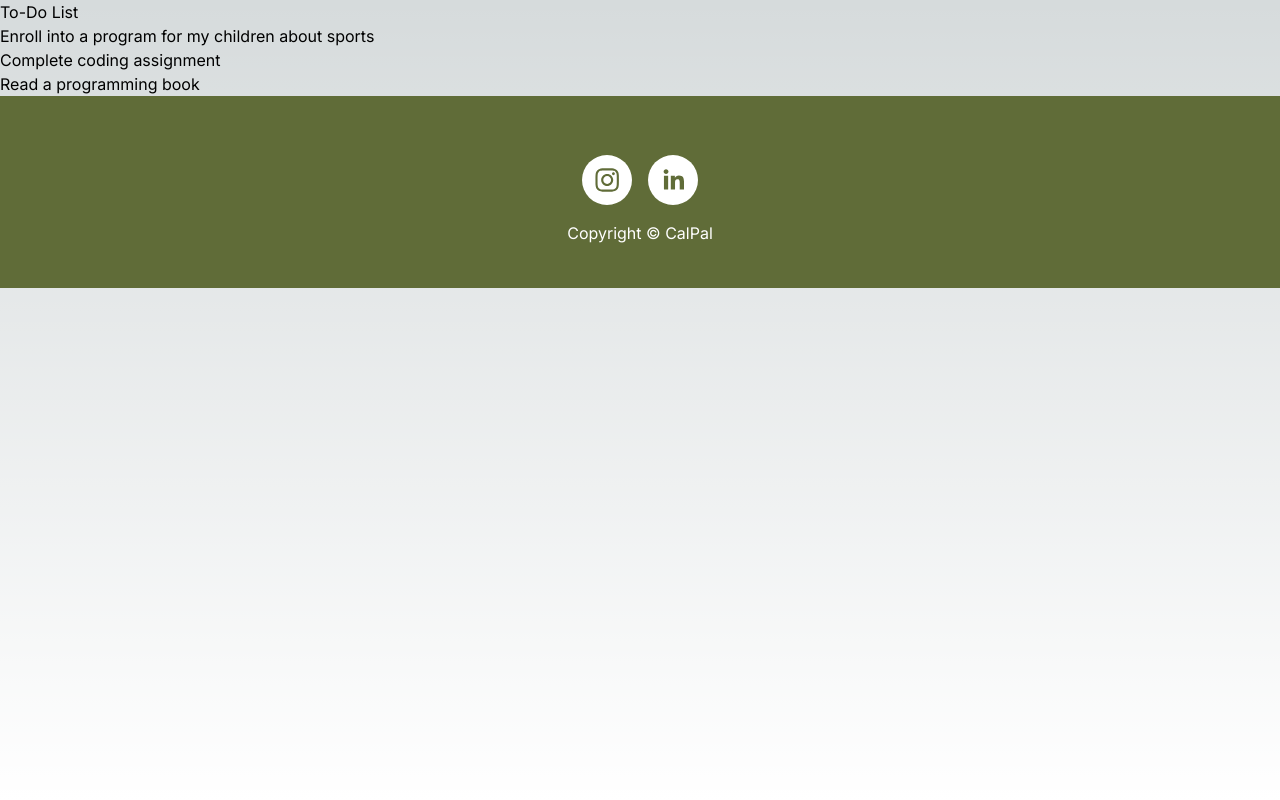
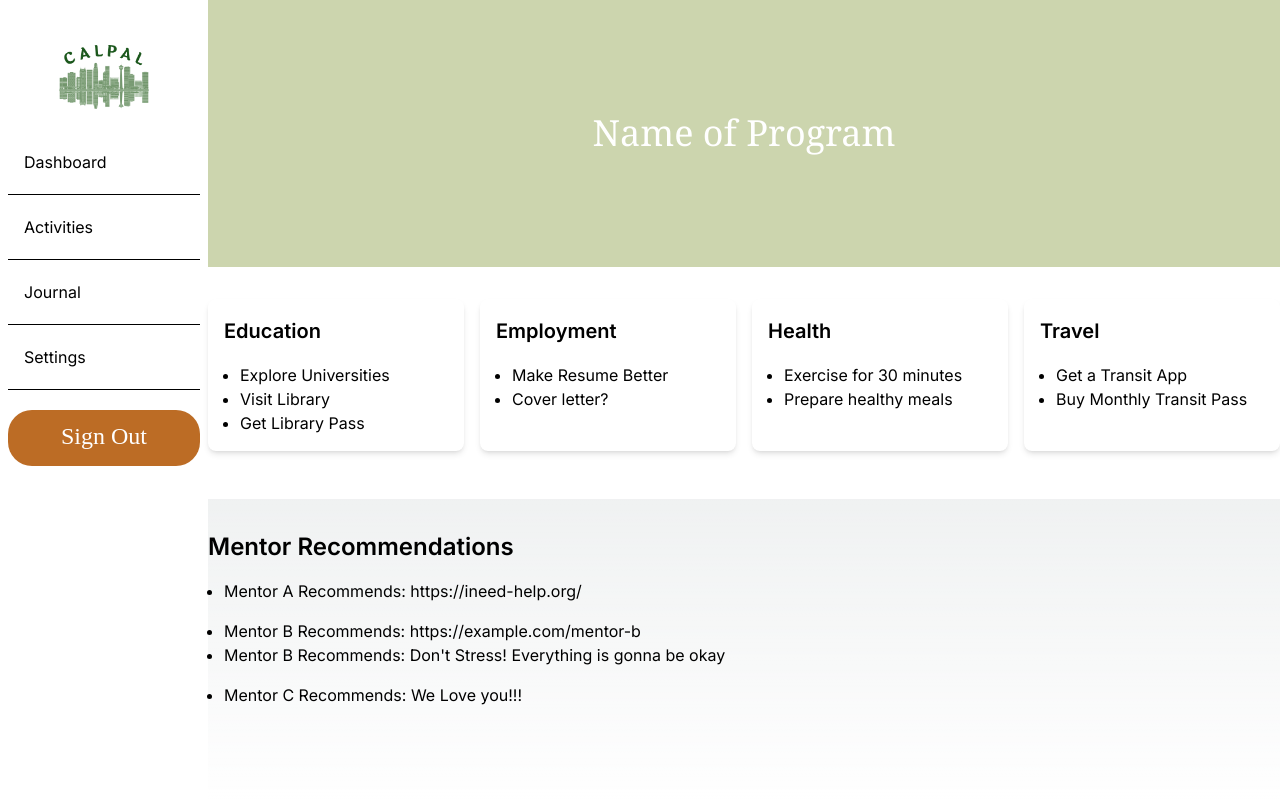
Before and after one commit to haywirebanana/The-We8, a Next.js app in the folder calpal/: page /journalPage in a window 1280 px wide. Shown: the top 800 px of the page. Built offline with nearby package versions, Linux system fonts and the light colour scheme.

Commit message:
get me tf out of here

```diff
--- /dev/null
+++ b/calpal/src/app/(with-side-bar)/journalPage/page.tsx
@@ -0,0 +1,81 @@
+import React from "react";
+import Sidebar from "../../components/sidebar";
+import { DiGroovy } from "react-icons/di";
+
+const TodoCard = ({ title, todos }) => {
+  return (
+    <div className="bg-white rounded-lg shadow-md p-4 mb-4 w-64">
+      <div className="flex justify-between items-center mb-4">
+        <h2 className="text-xl font-semibold">{title}</h2>
+        <button className="bg-blue-500 text-white px-2 py-1 rounded-md">Add</button>
+      </div>
+      <ul className="list-disc pl-4">
+        {todos.map((todo, index) => (
+          <li key={index}>{todo}</li>
+        ))}
+      </ul>
+    </div>
+  );
+};
+
+export default function Activities() {
+  return (
+    <div className="flex flex-row min-h-screen">
+      <Sidebar />
+
+      <div className="w-full h-dvh">
+        <div className="flex h-1/3 items-center justify-center bg-green">
+          <header className="text-white font-serif text-4xl font-normal">Name of Program</header>
+        </div>
+
+        <div className="flex flex-wrap overscroll-auto justify-center w-full max-h-[calc(100%-4rem)] py-8 bg-white gap-4">
+          {/* Education Card */}
+          <TodoCard
+            title="Education"
+            todos={["Explore Universities", "Visit Library", "Get Library Pass"]}
+          />
+
+          {/* Employment Card */}
+          <TodoCard
+            title="Employment"
+            todos={["Make Resume Better", "Cover letter?"]}
+          />
+
+          {/* Health Card */}
+          <TodoCard
+            title="Health"
+            todos={["Exercise for 30 minutes", "Prepare healthy meals"]}
+          />
+
+          {/* Travel Card */}
+          <TodoCard
+            title="Travel"
+            todos={["Get a Transit App", "Buy Monthly Transit Pass"]}
+          />
+        </div>
+
+        {/* Mentor Recommendations */}
+        <div className="mt-8">
+          <h2 className="text-2xl font-semibold mb-4">Mentor Recommendations</h2>
+          {/* Mentor A Recommendations */}
+          <ul className="list-disc pl-4">
+            <li>Mentor A Recommends: <a href="https://ineed-help.org/" target="_blank" rel="noopener noreferrer">https://ineed-help.org/</a></li>
+          </ul>
+
+          {/* Mentor B Recommendations */}
+          <ul className="list-disc pl-4 mt-4">
+            <li>Mentor B Recommends: <a href="https://example.com/mentor-b" target="_blank" rel="noopener noreferrer">https://example.com/mentor-b</a></li>
+            <li>Mentor B Recommends: Don't Stress! Everything is gonna be okay</li>
+
+          </ul>
+
+          {/* Mentor C Recommendations */}
+          <ul className="list-disc pl-4 mt-4">
+            <li>Mentor C Recommends: We Love you!!!</li>
+
+          </ul>
+        </div>
+      </div>
+    </div>
+  );
+}
--- a/calpal/src/app/journalPage/page.tsx
+++ /dev/null
@@ -1,23 +0,0 @@
-import React from 'react';
-
-const ToDoList = () => {
-  const tasks = [
-    "Enroll into a program for my children about sports",
-    "Complete coding assignment",
-    "Read a programming book",
-    // Add more tasks as needed
-  ];
-
-  return (
-    <div>
-      <h1>To-Do List</h1>
-      <ul>
-        {tasks.map((task, index) => (
-          <li key={index}>{task}</li>
-        ))}
-      </ul>
-    </div>
-  );
-};
-
-export default ToDoList;
```
